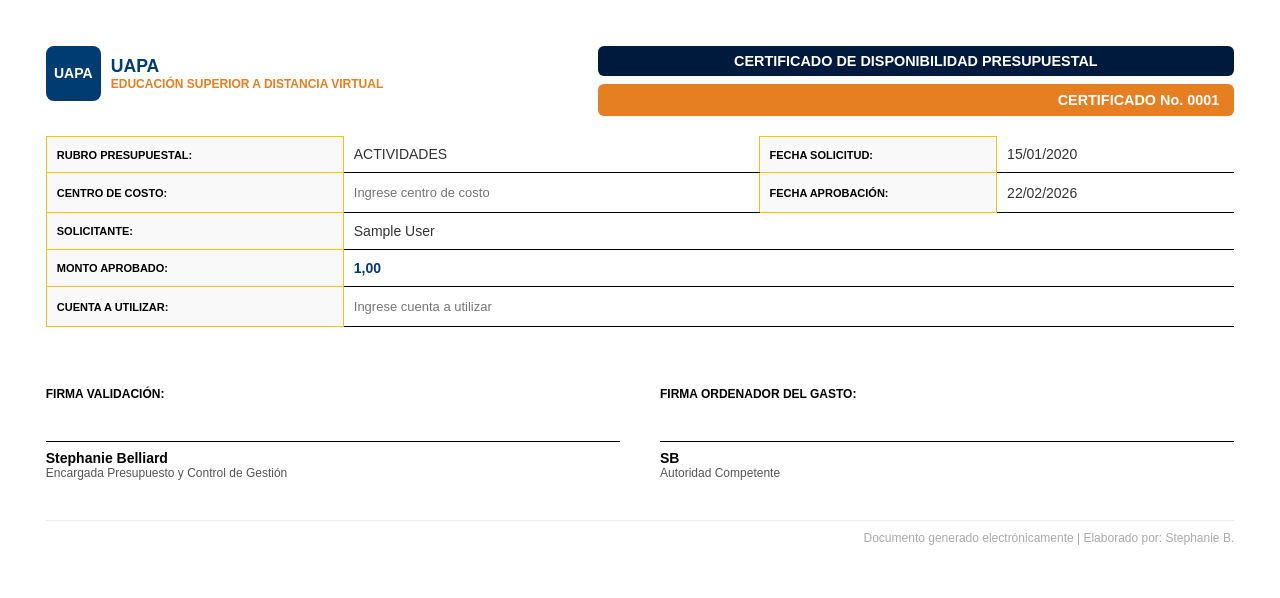
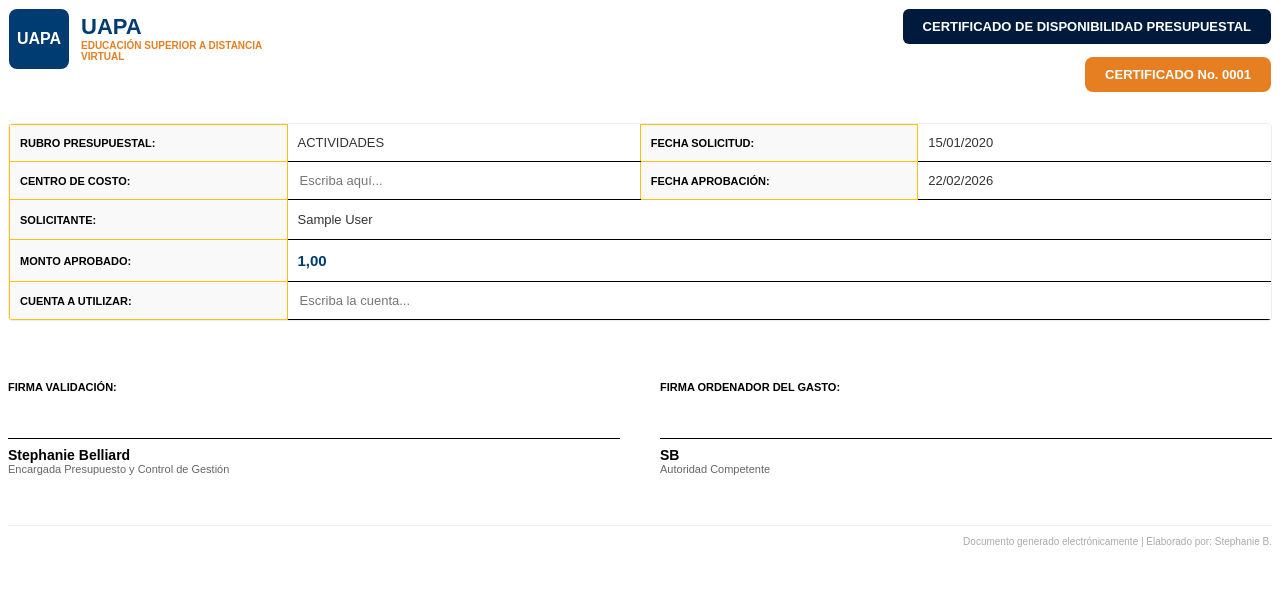
Before and after one commit to alain-uapa/backend_presupuesto, a Django app: page /certificado/edit/1/ in a window 1280 px wide. Shown: the top 598 px of the page. Run offline with Django 4.2, Linux system fonts and the light colour scheme; tables that the repository leaves empty hold one stand-in row (values such as "Sample post").

Commit message:
Cambios en el template pdf

```diff
--- a/presupuesto/templates/presupuesto/certificado_template.html
+++ b/presupuesto/templates/presupuesto/certificado_template.html
@@ -1,68 +1,104 @@
-<div id="certificate-template-preview" style="padding: 10mm; background-color: rgb(255, 255, 255); font-family: Arial, Helvetica, sans-serif; box-sizing: border-box; width: 100%;">
+<style>
+   /* 1. Define el tamaño y margen del papel físico */
+   @page {
+       size: A4;
+       margin: 15mm; /* Margen uniforme en los 4 lados */
+   }
+   /* 3. Forzar a la tabla a ocupar el 100% real */
+   table {
+       width: 100%;
+       border-spacing: 0;
+       border-collapse: collapse;
+   }
+</style>
+
+<div style="font-family: Arial, sans-serif; width: 100%;margin: 0;padding: 0;background-color: white;">
    <form id="certificado_form" method="POST">
-      <div style="display: flex; justify-content: space-between; align-items: flex-start; margin-bottom: 20px; flex-wrap: wrap; gap: 15px;">
-         <div style="flex: 1 1 250px; display: flex; align-items: center; gap: 10px;">
-            <div style="width: 55px; height: 55px; background-color: rgb(0, 59, 113); border-radius: 8px; display: flex; align-items: center; justify-content: center; color: white; font-weight: bold; font-size: 14px; flex-shrink: 0;">UAPA</div>
-            <div>
-               <div style="font-weight: bold; color: rgb(0, 59, 113); font-size: 1.1rem; line-height: 1.2;">UAPA</div>
-               <div style="color: rgb(230, 126, 34); font-size: 0.75rem; font-weight: 600; text-transform: uppercase;">Educación superior a distancia virtual</div>
+
+      <table style="width: 100%; border-collapse: collapse; margin-bottom: 30px; border: none;">
+         <tr>
+            <td style="vertical-align: top; width: 50%;">
+               <div style="display: flex; align-items: center; gap: 12px;">
+                  <div style="width: 60px; height: 60px; background-color: #003B71; border-radius: 8px; display: flex; align-items: center; justify-content: center; color: white; font-weight: bold; font-size: 16px; flex-shrink: 0;">
+                     UAPA
+                  </div>
+                  <div style="display: flex; flex-direction: column;">
+                     <div style="font-weight: bold; color: #003B71; font-size: 22px; line-height: 1;">UAPA</div>
+                     <div style="color: #E67E22; font-size: 10px; font-weight: bold; text-transform: uppercase; margin-top: 2px; width: 220px;">
+                        Educación superior a distancia virtual
                      </div>
                   </div>
-         <div style="flex: 1 1 350px; display: flex; flex-direction: column; gap: 8px;">
-            <div style="background-color: rgb(0, 26, 61); color: white; padding: 7px 15px; border-radius: 6px; font-size: 0.9rem; font-weight: bold; text-transform: uppercase; text-align: center; width: 100%; box-sizing: border-box;">Certificado de disponibilidad presupuestal</div>
-            <div style="background-color: rgb(230, 126, 34); color: white; height: 32px; padding: 0px 15px; border-radius: 6px; font-size: 0.9rem; font-weight: bold; width: 100%; display: flex; justify-content: flex-end; align-items: center; box-sizing: border-box; line-height: 1;">CERTIFICADO No. {{ sequence_number }}</div>
+               </div>
+            </td>
+
+            <td style="vertical-align: top; text-align: right; width: 50%;">
+               <div style="display: inline-block; text-align: right;">
+                  <div style="background-color: #001A3D; color: white; padding: 10px 20px; border-radius: 6px; font-size: 13px; font-weight: bold; text-transform: uppercase; white-space: nowrap; margin-bottom: 8px; display: inline-block;">
+                     Certificado de disponibilidad presupuestal
+                  </div>
+                  <br>
+                  <div style="background-color: #E67E22; color: white; height: 35px; padding: 0px 20px; border-radius: 8px; font-size: 13px; font-weight: bold; display: inline-flex; align-items: center; justify-content: flex-end; margin-top: 5px;">
+                     CERTIFICADO No. {{ sequence_number }}
                   </div>
                </div>
-      <div style="overflow-x: auto; margin-top: 20px;">
-         <table style="width: 100%; min-width: 600px; border-collapse: collapse;">
+            </td>
+         </tr>
+      </table>
+
+     <div style="overflow-x: auto; border: 1px solid #eee; border-radius: 4px; margin-top: 10px;">
+        <table style="width: 100%; min-width: 650px; border-collapse: collapse; background-color: white;">
            <tbody>
               <tr>
-   <td style="border: 1px solid rgb(255, 193, 7); background-color: rgb(249, 249, 249); color: rgb(0, 0, 0); font-weight: bold; font-size: 11px; padding: 10px; width: 25%; text-transform: uppercase;">Rubro Presupuestal:</td>
-                  <td style="border-bottom: 1px solid rgb(0, 0, 0); padding: 10px; width: 35%;"><span style="color: rgb(51, 51, 51); font-size: 14px; font-weight: 500;">{{ rubro_presupuestal }}</span></td>
-                  <td style="border: 1px solid rgb(255, 193, 7); background-color: rgb(249, 249, 249); color: rgb(0, 0, 0); font-weight: bold; font-size: 11px; padding: 10px; width: 20%; text-transform: uppercase;">Fecha Solicitud:</td>
-                  <td style="border-bottom: 1px solid rgb(0, 0, 0); padding: 10px;"><span style="color: rgb(51, 51, 51); font-size: 14px; font-weight: 500;">{{ fecha_solicitud }}</span></td>
+                 <td style="border: 1px solid rgb(255, 193, 7); background-color: rgb(249, 249, 249); color: black; font-weight: bold; font-size: 11px; padding: 12px 10px; width: 22%; text-transform: uppercase;">Rubro Presupuestal:</td>
+                 <td style="border-bottom: 1px solid black; padding: 10px; width: 28%;"><span style="color: #333; font-size: 13px; font-weight: 500;">{{ rubro_presupuestal }}</span></td>
+                 <td style="border: 1px solid rgb(255, 193, 7); background-color: rgb(249, 249, 249); color: black; font-weight: bold; font-size: 11px; padding: 12px 10px; width: 22%; text-transform: uppercase;">Fecha Solicitud:</td>
+                 <td style="border-bottom: 1px solid black; padding: 10px;"><span style="color: #333; font-size: 13px; font-weight: 500;">{{ fecha_solicitud }}</span></td>
               </tr>
               <tr>
-                  <td style="border: 1px solid rgb(255, 193, 7); background-color: rgb(249, 249, 249); color: rgb(0, 0, 0); font-weight: bold; font-size: 11px; padding: 10px; text-transform: uppercase;">Centro de Costo:</td>
-                  <td style="border-bottom: 1px solid rgb(0, 0, 0); padding: 10px;">
-                     <input name="centro_costo" required value="{{centro_costo|default:""}}" placeholder="Ingrese centro de costo" type="text" style="border: none; background: transparent; font-size: 13px; color: rgb(51, 51, 51); width: 100%; outline: none; padding: 2px 0px;">
+                 <td style="border: 1px solid rgb(255, 193, 7); background-color: rgb(249, 249, 249); font-weight: bold; font-size: 11px; padding: 12px 10px; text-transform: uppercase;">Centro de Costo:</td>
+                 <td style="border-bottom: 1px solid black; padding: 10px;">
+                    <input name="centro_costo" required value="{{centro_costo|default:''}}" placeholder="Escriba aquí..." type="text" style="border: none; background: transparent; font-size: 13px; color: #333; width: 100%; outline: none;">
                  </td>
-                  <td style="border: 1px solid rgb(255, 193, 7); background-color: rgb(249, 249, 249); color: rgb(0, 0, 0); font-weight: bold; font-size: 11px; padding: 10px; text-transform: uppercase;">Fecha Aprobación:</td>
-                  <td style="border-bottom: 1px solid rgb(0, 0, 0); padding: 10px;"><span style="color: rgb(51, 51, 51); font-size: 14px; font-weight: 500;">{{ fecha_aprobacion }}</span></td>
+                 <td style="border: 1px solid rgb(255, 193, 7); background-color: rgb(249, 249, 249); font-weight: bold; font-size: 11px; padding: 12px 10px; text-transform: uppercase;">Fecha Aprobación:</td>
+                 <td style="border-bottom: 1px solid black; padding: 10px;"><span style="color: #333; font-size: 13px; font-weight: 500;">{{ fecha_aprobacion }}</span></td>
               </tr>
               <tr>
-                  <td style="border: 1px solid rgb(255, 193, 7); background-color: rgb(249, 249, 249); color: rgb(0, 0, 0); font-weight: bold; font-size: 11px; padding: 10px; text-transform: uppercase;">Solicitante:</td>
-                  <td colspan="3" style="border-bottom: 1px solid rgb(0, 0, 0); padding: 10px;"><span style="color: rgb(51, 51, 51); font-size: 14px; font-weight: 500;">{{solicitante}}</span></td>
+                 <td style="border: 1px solid rgb(255, 193, 7); background-color: rgb(249, 249, 249); font-weight: bold; font-size: 11px; padding: 12px 10px; text-transform: uppercase;">Solicitante:</td>
+                 <td colspan="3" style="border-bottom: 1px solid black; padding: 12px 10px;"><span style="color: #333; font-size: 13px; font-weight: 500;">{{ solicitante }}</span></td>
               </tr>
               <tr>
-                  <td style="border: 1px solid rgb(255, 193, 7); background-color: rgb(249, 249, 249); color: rgb(0, 0, 0); font-weight: bold; font-size: 11px; padding: 10px; text-transform: uppercase;">Monto Aprobado:</td>
-                  <td colspan="3" style="border-bottom: 1px solid rgb(0, 0, 0); padding:10px;"><span style="color: rgb(0, 59, 113); font-size: 14px; font-weight: bold;">{{ monto }}</span></td>
+                 <td style="border: 1px solid rgb(255, 193, 7); background-color: rgb(249, 249, 249); font-weight: bold; font-size: 11px; padding: 12px 10px; text-transform: uppercase;">Monto Aprobado:</td>
+                 <td colspan="3" style="border-bottom: 1px solid black; padding: 12px 10px;"><span style="color: rgb(0, 59, 113); font-size: 15px; font-weight: bold;">{{ monto }}</span></td>
               </tr>
               <tr>
-                  <td style="border: 1px solid rgb(255, 193, 7); background-color: rgb(249, 249, 249); color: rgb(0, 0, 0); font-weight: bold; font-size: 11px; padding: 10px; text-transform: uppercase;">Cuenta a Utilizar:</td>
-                  <td colspan="3" style="border-bottom: 1px solid rgb(0, 0, 0); padding: 10px;">
-                     <input name="cuenta_utilizar" required value="{{cuenta_utilizar|default:""}}" placeholder="Ingrese cuenta a utilizar" type="text" style="border: none; background: transparent; font-size: 13px; color: rgb(51, 51, 51); width: 100%; outline: none; padding: 2px 0px;">
+                 <td style="border: 1px solid rgb(255, 193, 7); background-color: rgb(249, 249, 249); font-weight: bold; font-size: 11px; padding: 12px 10px; text-transform: uppercase;">Cuenta a Utilizar:</td>
+                 <td colspan="3" style="border-bottom: 1px solid black; padding: 10px;">
+                    <input name="cuenta_utilizar" required value="{{cuenta_utilizar|default:''}}" placeholder="Escriba la cuenta..." type="text" style="border: none; background: transparent; font-size: 13px; color: #333; width: 100%; outline: none;">
                  </td>
               </tr>
            </tbody>
         </table>
      </div>
-      <div style="margin-top: 60px; display: flex; flex-wrap: wrap; gap: 40px;">
-         <div style="flex: 1 1 250px;">
-            <div style="font-weight: bold; font-size: 12px; text-transform: uppercase; margin-bottom: 40px;">Firma Validación:</div>
-            <div style="border-top: 1px solid rgb(0, 0, 0); width: 100%; padding-top: 8px;">
-               <div style="font-size: 14px; font-weight: 600;">Stephanie Belliard</div>
-               <div style="font-size: 12px; color: rgb(85, 85, 85);">Encargada Presupuesto y Control de Gestión</div>
+
+     <div style="margin-top: 60px; display: flex; flex-flow: row wrap; gap: 40px; justify-content: space-between;">
+        <div style="flex: 1 1 280px; min-width: 250px;">
+           <div style="font-weight: bold; font-size: 11px; text-transform: uppercase; margin-bottom: 45px;">Firma Validación:</div>
+           <div style="border-top: 1.5px solid black; padding-top: 8px;">
+              <div style="font-size: 14px; font-weight: bold;">Stephanie Belliard</div>
+              <div style="font-size: 11px; color: #666;">Encargada Presupuesto y Control de Gestión</div>
            </div>
         </div>
-         <div style="flex: 1 1 250px;">
-            <div style="font-weight: bold; font-size: 12px; text-transform: uppercase; margin-bottom: 40px;">Firma Ordenador del Gasto:</div>
-            <div style="border-top: 1px solid rgb(0, 0, 0); width: 100%; padding-top: 8px;">
-               <div style="font-size: 14px; font-weight: 600;">SB</div>
-               <div style="font-size: 12px; color: rgb(85, 85, 85);">Autoridad Competente</div>
+        <div style="flex: 1 1 280px; min-width: 250px;">
+           <div style="font-weight: bold; font-size: 11px; text-transform: uppercase; margin-bottom: 45px;">Firma Ordenador del Gasto:</div>
+           <div style="border-top: 1.5px solid black; padding-top: 8px;">
+              <div style="font-size: 14px; font-weight: bold;">SB</div>
+              <div style="font-size: 11px; color: #666;">Autoridad Competente</div>
            </div>
         </div>
      </div>
-      <div style="text-align: right; font-size: 12px; color: rgb(170, 170, 170); margin-top: 40px; border-top: 1px solid rgb(238, 238, 238); padding-top: 10px;">Documento generado electrónicamente | Elaborado por: Stephanie B.</div>
+
+     <div style="text-align: right; font-size: 10px; color: #aaa; margin-top: 50px; border-top: 1px solid #eee; padding-top: 10px;">
+        Documento generado electrónicamente | Elaborado por: Stephanie B.
+     </div>
    </form>
 </div>
```
Also changed, not shown: presupuesto/certificado_pdf.py (+10 -1 lines). Lines whose indentation alone changed are shown as unchanged.
